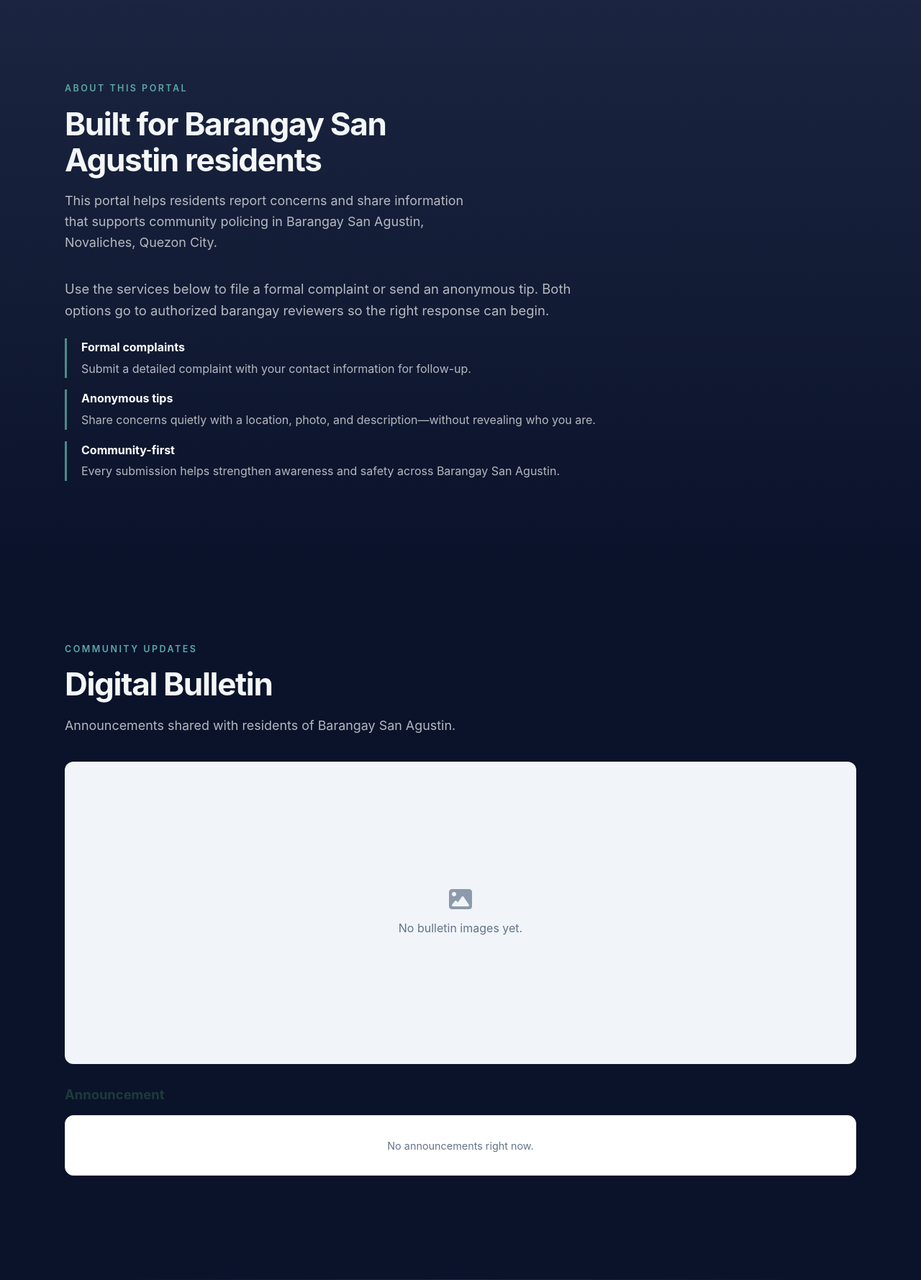
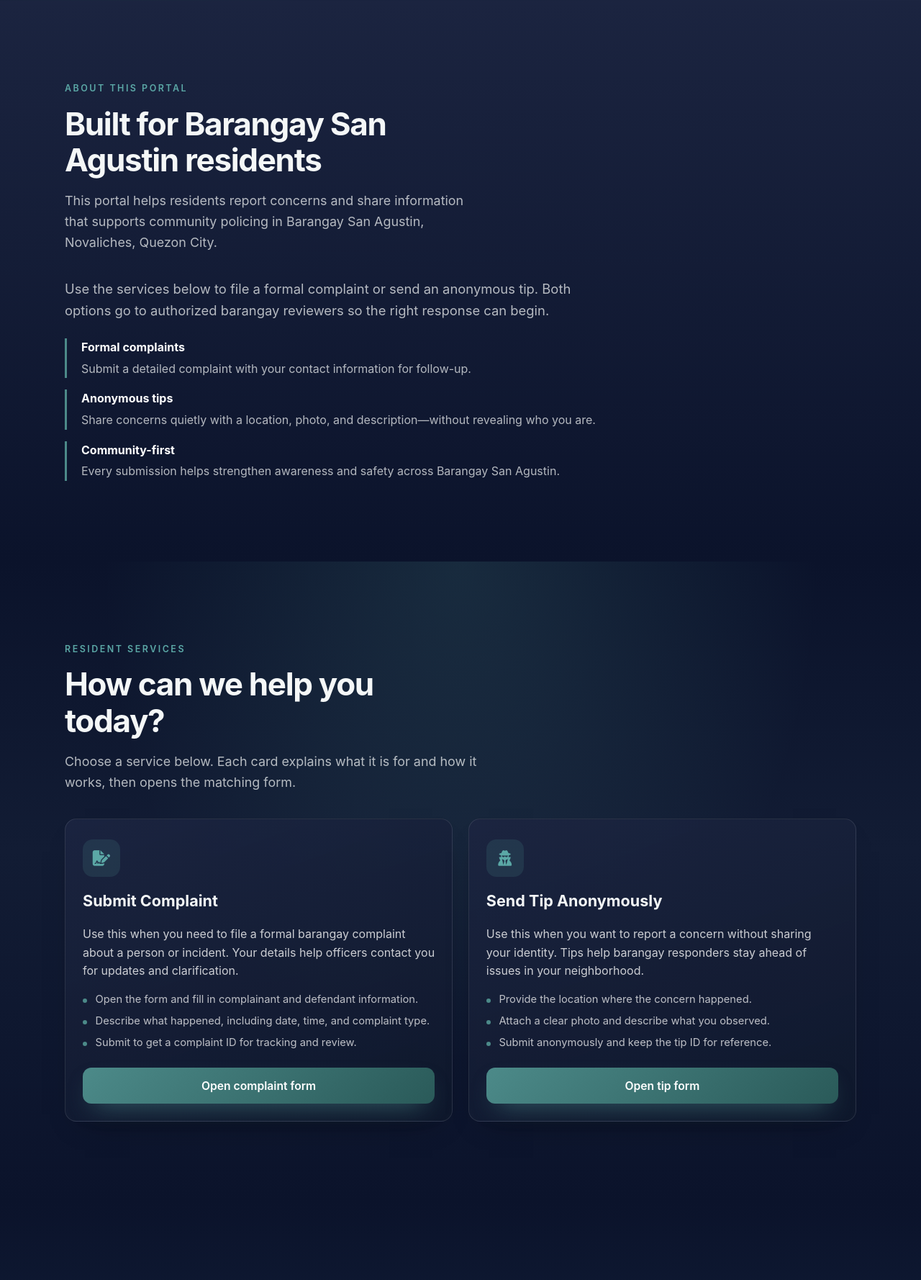
Before and after one commit to cpsqc04/cpsqc, a PHP site: page /resident-portal.php in a window 1280 px wide. Shown: the part 799-2577 px from the top of the page at 72% size. Run offline with PHP 8.4, Linux system fonts and the light colour scheme; data that the repository does not hold is empty.

Commit message:
Remove Digital Bulletin from the resident portal and Resident audience option.
Announcements now target Patrol and Watcher only; All audience label is simplified.

Co-authored-by: Cursor <cursoragent@cursor.com>

```diff
--- a/api/bulletin_board.php
+++ b/api/bulletin_board.php
@@ -215,7 +215,7 @@ try {
         $title = trim((string) ($input['title'] ?? ''));
         $body = trim((string) ($input['body'] ?? ''));
         $rawAudience = $input['target_audience'] ?? $_POST['target_audience'] ?? 'all';
-        $audience = bulletinNormalizeAudience(is_string($rawAudience) ? $rawAudience : 'all');
+        $audience = bulletinNormalizeAudience(is_string($rawAudience) ? $rawAudience : 'all', false);
         $publishAt = bulletinParseDateTime($input['publish_at'] ?? null);
         $expiresAt = bulletinParseDateTime($input['expires_at'] ?? null);
         $isPinned = !empty($input['is_pinned']) && ($input['is_pinned'] === true || $input['is_pinned'] === '1' || $input['is_pinned'] === 1 || $input['is_pinned'] === 'true');
--- a/api/bulletin_board_schema.php
+++ b/api/bulletin_board_schema.php
@@ -80,10 +80,13 @@ function bulletinDecodeJsonList(?string $value): array
     })) : [];
 }
 
-function bulletinNormalizeAudience(?string $audience): string
+function bulletinNormalizeAudience(?string $audience, bool $allowResident = true): string
 {
     $audience = strtolower(trim((string) $audience));
-    $allowed = ['all', 'patrol', 'watcher', 'resident'];
+    $allowed = ['all', 'patrol', 'watcher'];
+    if ($allowResident) {
+        $allowed[] = 'resident';
+    }
     return in_array($audience, $allowed, true) ? $audience : 'all';
 }
 
--- a/resident-portal.php
+++ b/resident-portal.php
@@ -10,17 +10,6 @@ $autoOpenLogin = false;
     <link rel="icon" type="image/x-icon" href="images/favicon.ico">
     <link rel="stylesheet" href="https://cdnjs.cloudflare.com/ajax/libs/font-awesome/6.4.0/css/all.min.css">
     <link rel="stylesheet" href="css/portal-landing.css?v=20260721b">
-    <link rel="stylesheet" href="css/digital-bulletin.css">
-    <style>
-        #bulletin .digital-bulletin-carousel,
-        #bulletin .digital-bulletin-empty {
-            min-height: 420px;
-            max-height: 560px;
-        }
-        #bulletin .digital-bulletin-carousel .db-slide {
-            padding: 1rem 3.5rem;
-        }
-    </style>
     <link rel="stylesheet" href="css/mobile-responsive.css">
 </head>
 <body>
@@ -33,7 +22,6 @@ $autoOpenLogin = false;
         </a>
         <button class="nav-toggle" id="navToggle" aria-label="Menu"><i class="fas fa-bars"></i></button>
         <ul class="nav-links" id="navLinks">
-            <li><a href="#bulletin">Digital Bulletin</a></li>
             <li><a href="#about">About</a></li>
             <li><a href="#complaint">Submit Complaint</a></li>
             <li><a href="#tip">Send Tip</a></li>
@@ -94,17 +82,6 @@ $autoOpenLogin = false;
                         Every submission helps strengthen awareness and safety across Barangay San Agustin.
                     </li>
                 </ul>
-            </div>
-        </section>
-
-        <section class="section" id="bulletin">
-            <div class="section-inner">
-                <p class="section-label reveal">Community updates</p>
-                <h2 class="reveal reveal-delay-1">Digital Bulletin</h2>
-                <p class="sub reveal reveal-delay-2">Announcements shared with residents of Barangay San Agustin.</p>
-                <div id="residentBulletinRoot" class="reveal reveal-delay-3" style="margin-top:1.25rem;">
-                    <div data-db-carousel></div>
-                </div>
             </div>
         </section>
 
@@ -307,15 +284,7 @@ $autoOpenLogin = false;
     </div>
 
     <script src="js/form-contact-validation.js"></script>
-    <script src="js/digital-bulletin.js"></script>
     <script src="js/resident-portal.js"></script>
-    <script>
-        document.addEventListener('DOMContentLoaded', function () {
-            if (window.DigitalBulletin) {
-                DigitalBulletin.mount({ root: '#residentBulletinRoot', audience: 'resident' });
-            }
-        });
-    </script>
 
 <?php
 $forgotApiEndpoint = 'api/forgot-password.php';
```
Also changed, not shown: bulletin-board.php (+4 -6 lines).
